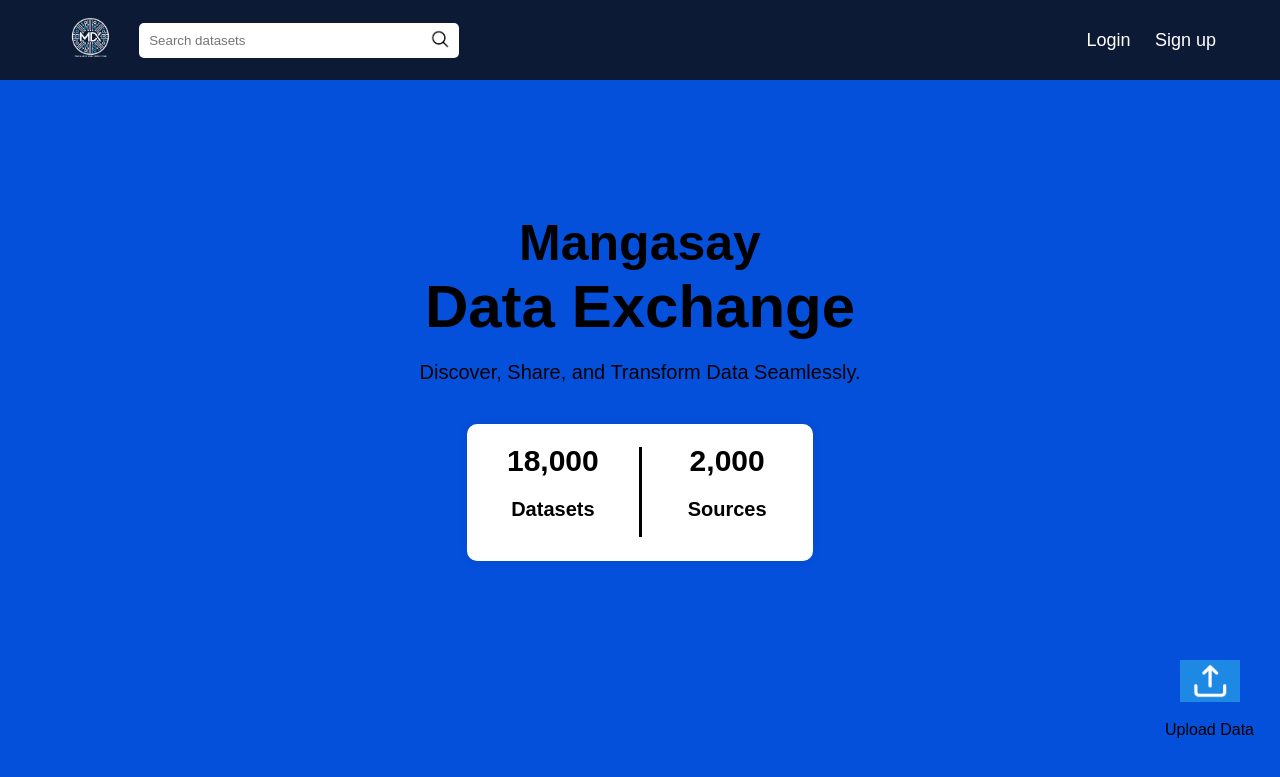
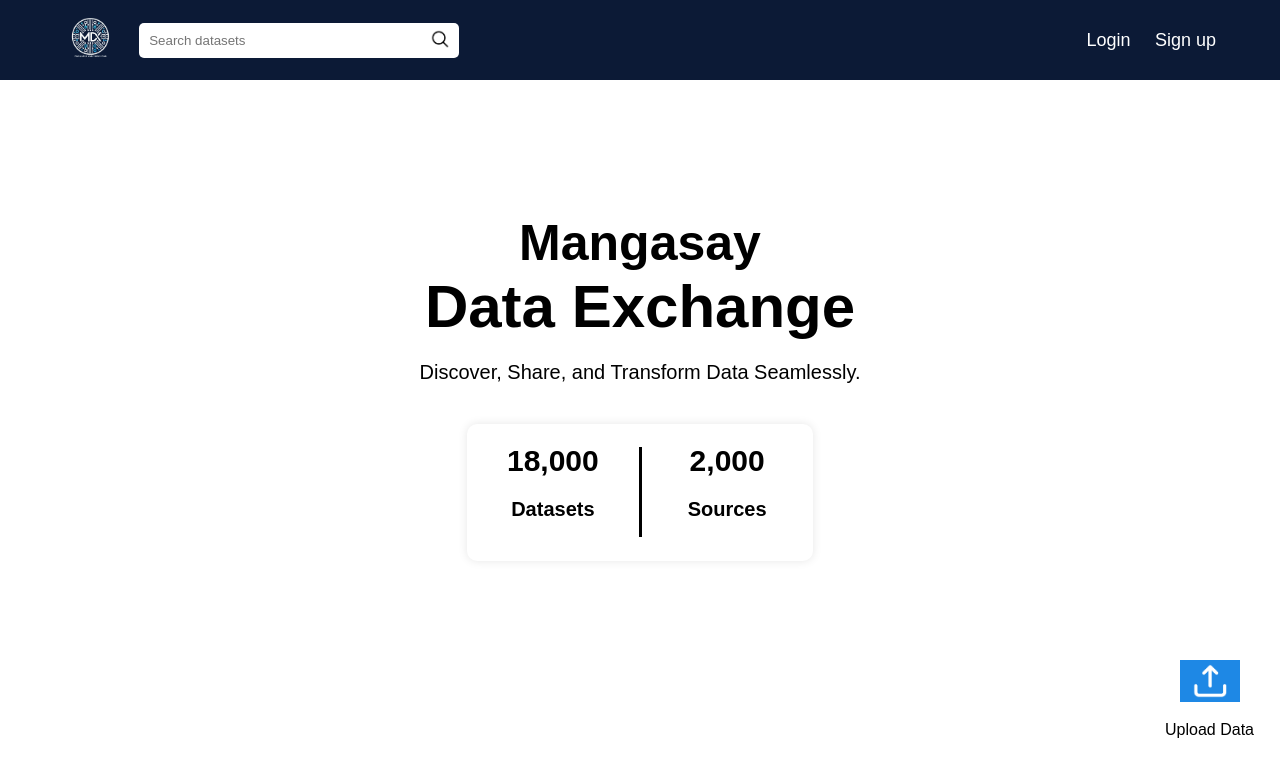
Before and after one commit to blacknova101/Mindanao-Data-Exchange, a PHP site: page /MindanaoDataExchange.php in a window 1280 px wide. Shown: the top 777 px of the page. Run offline with PHP 8.4, Linux system fonts and the light colour scheme.

Commit message:
Update MindanaoDataExchange.php

```diff
--- a/MindanaoDataExchange.php
+++ b/MindanaoDataExchange.php
@@ -9,7 +9,7 @@
         font-family: Arial, sans-serif;
         margin: 0;
         padding: 0;
-        background-color:rgb(5, 80, 219);
+        background-color: white;
         text-align: center;
     }
     .navbar {
```
